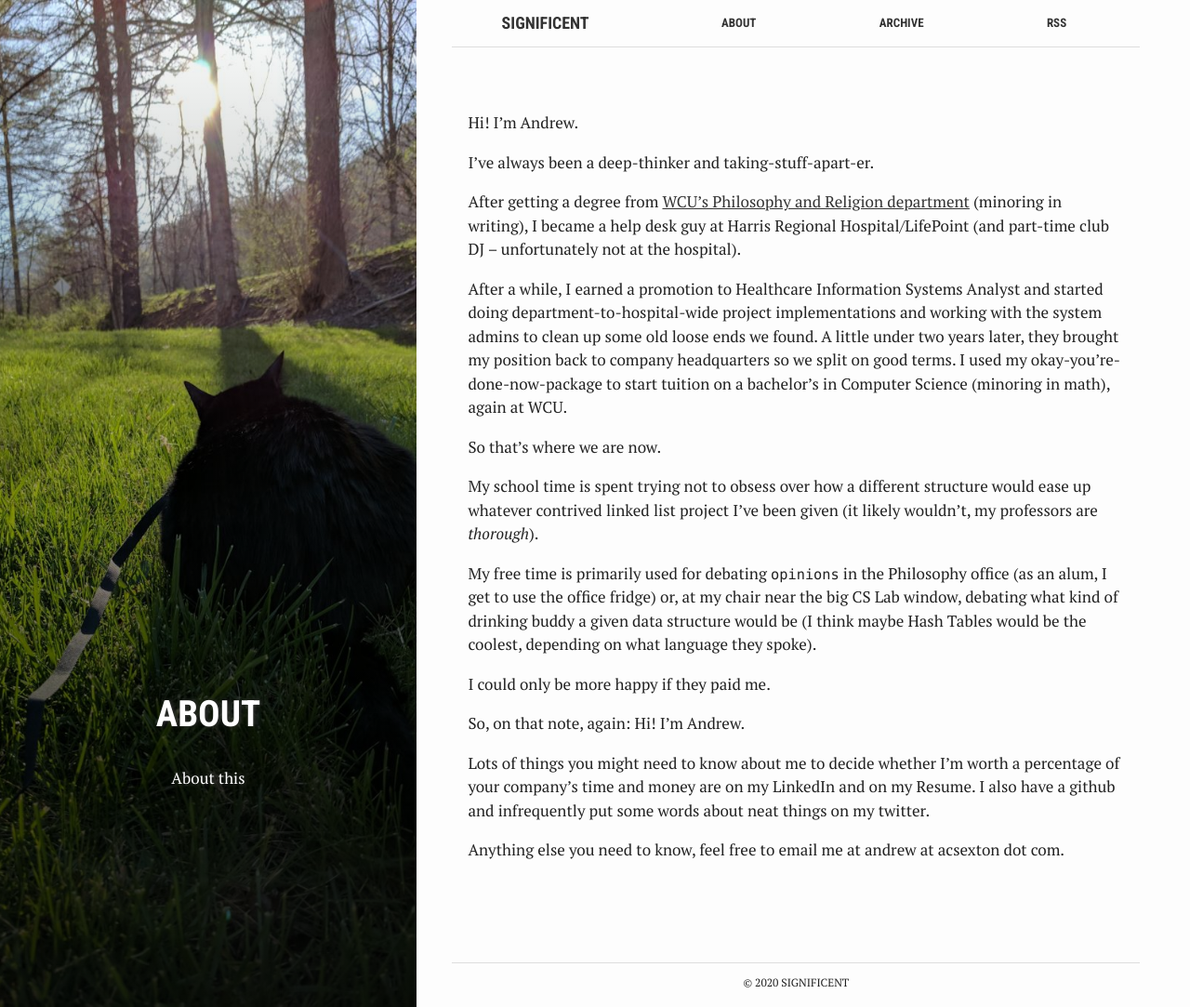
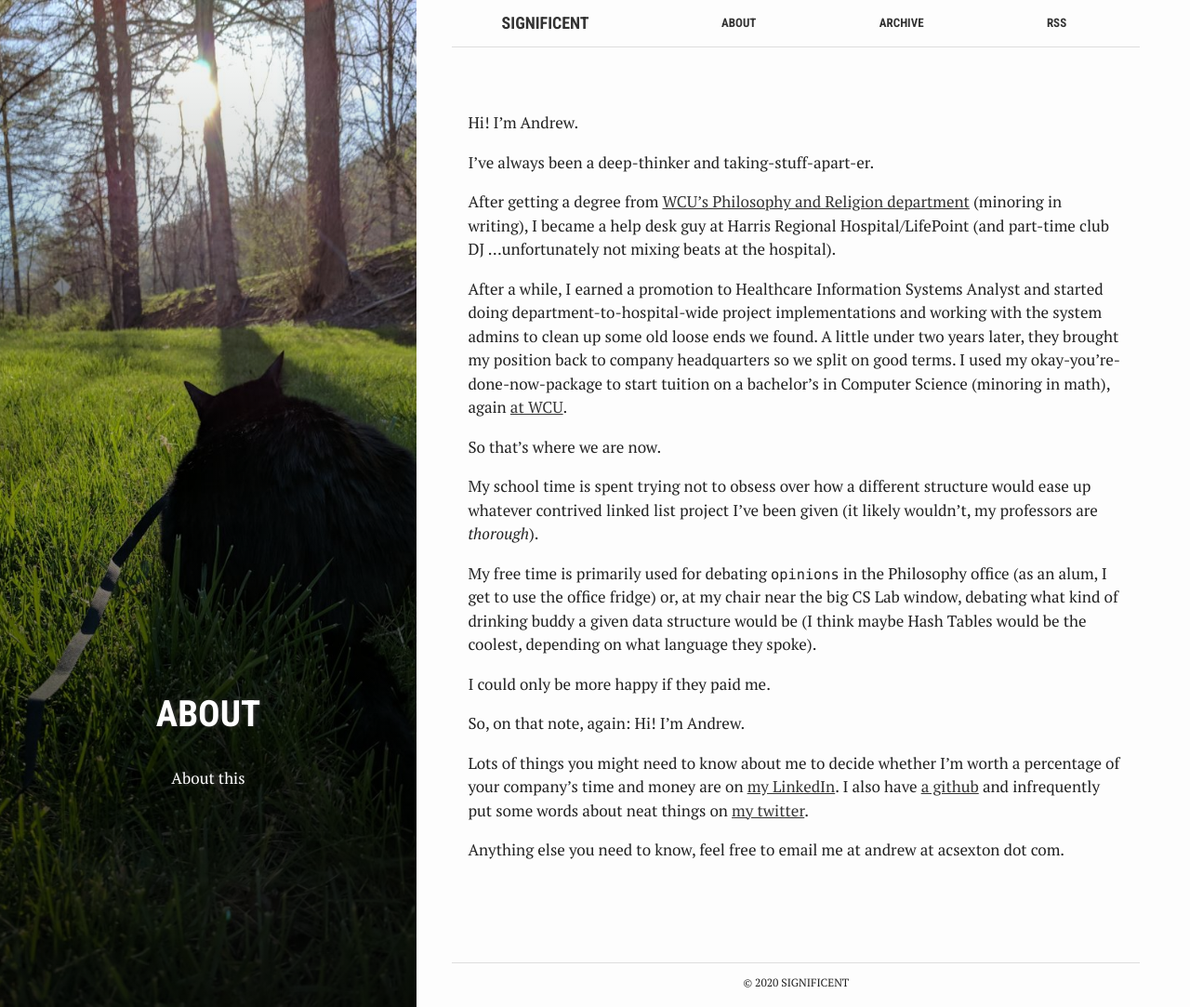
Before and after one commit to acsexton/acsexton.github.io, a Jekyll site: the page built from about.md, in a window 1280 px wide and 1083 px high. Shown: the whole window at 93% size. Built offline with Jekyll 4.4.1, drawn with Linux system fonts in a browser that asks for light colours.

Commit message:
add links to about page

```diff
--- a/about.md
+++ b/about.md
@@ -12,9 +12,9 @@ Hi! I'm Andrew.
 
 I've always been a deep-thinker and taking-stuff-apart-er.
 
-After getting a degree from [WCU's Philosophy and Religion department](wcu par link) (minoring in writing), I became a help desk guy at Harris Regional Hospital/LifePoint (and part-time club DJ -- unfortunately not at the hospital).
+After getting a degree from [WCU's Philosophy and Religion department](https://www.wcu.edu/learn/departments-schools-colleges/cas/humanities/pardept/index.aspx) (minoring in writing), I became a help desk guy at Harris Regional Hospital/LifePoint (and part-time club DJ ...unfortunately not mixing beats at the hospital).
 
-After a while, I earned a promotion to Healthcare Information Systems Analyst and started doing department-to-hospital-wide project implementations and working with the system admins to clean up some old loose ends we found. A little under two years later, they brought my position back to company headquarters so we split on good terms. I used my okay-you're-done-now-package to start tuition on a bachelor's in Computer Science (minoring in math), again at WCU.
+After a while, I earned a promotion to Healthcare Information Systems Analyst and started doing department-to-hospital-wide project implementations and working with the system admins to clean up some old loose ends we found. A little under two years later, they brought my position back to company headquarters so we split on good terms. I used my okay-you're-done-now-package to start tuition on a bachelor's in Computer Science (minoring in math), again [at WCU](https://www.wcu.edu/learn/programs/computer-science/index.aspx).
 
 So that's where we are now.
 
@@ -26,6 +26,6 @@ I could only be more happy if they paid me.
 
 So, on that note, again: Hi! I'm Andrew.
 
-Lots of things you might need to know about me to decide whether I'm worth a percentage of your company's time and money are on my LinkedIn and on my Resume. I also have a github and infrequently put some words about neat things on my twitter.
+Lots of things you might need to know about me to decide whether I'm worth a percentage of your company's time and money are on [my LinkedIn](https://www.linkedin.com/in/acsexton/). I also have [a github](https://github.com/acsexton/) and infrequently put some words about neat things on [my twitter](https://twitter.com/ac_sexton).
 
 Anything else you need to know, feel free to email me at andrew at acsexton dot com.
```
